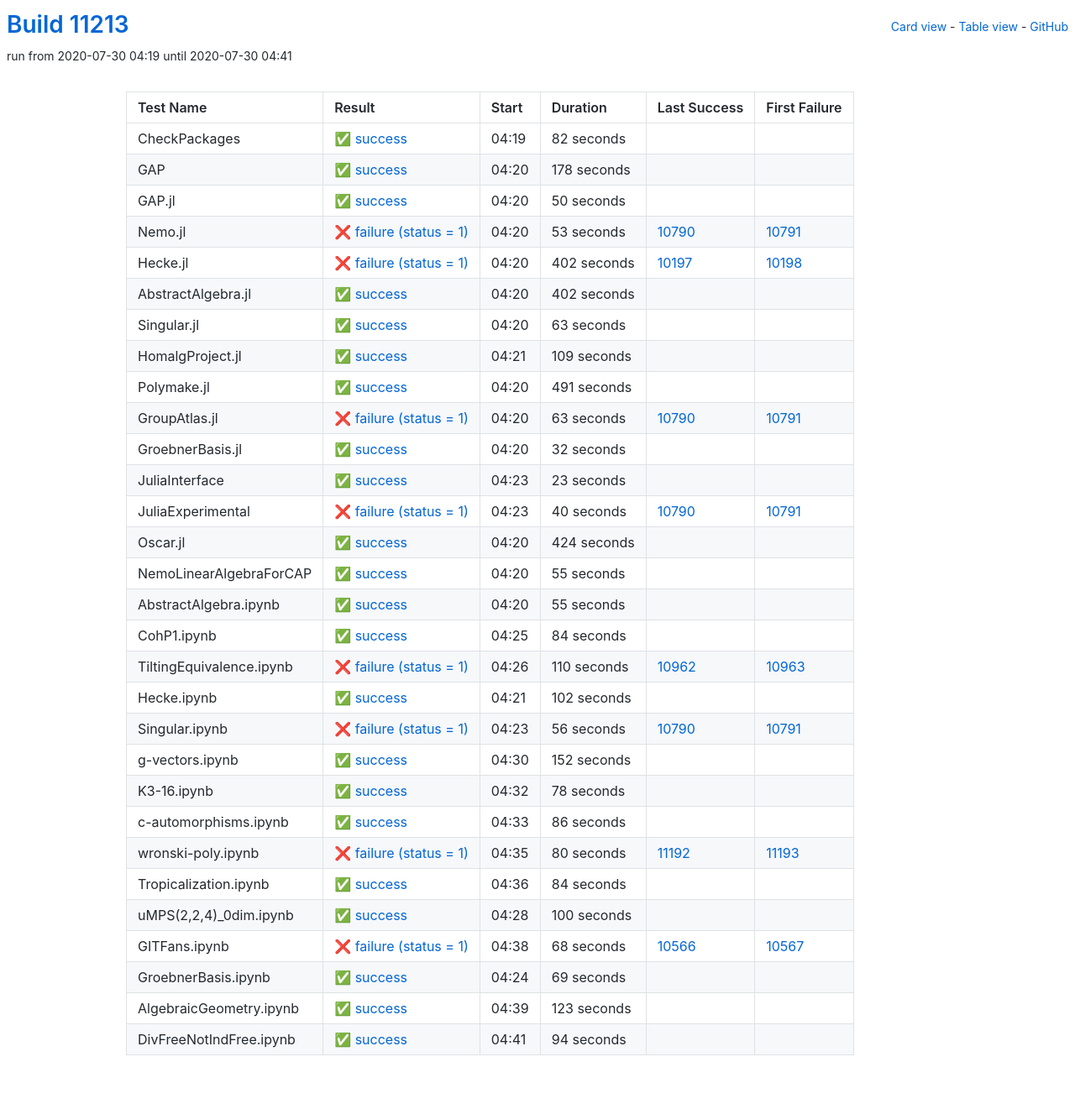
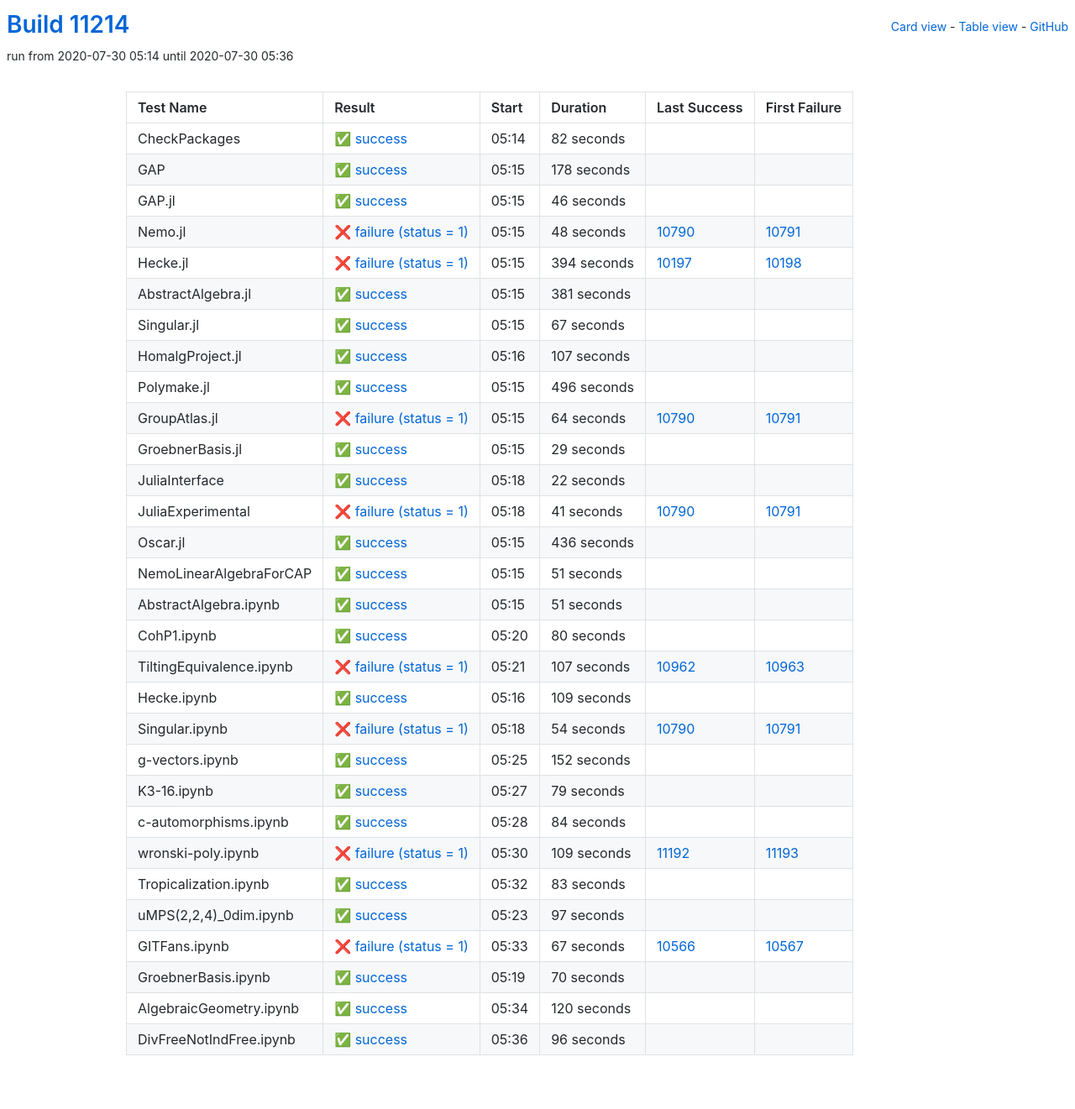
Before and after one commit to oscar-system/oscar-ci-status, a Jekyll site: the page built from table.html, in a window 1280 px wide. Shown: the whole page at 84% size. Built offline with Jekyll 4.4.1, drawn with Linux system fonts in a browser that asks for light colours.

Commit message:
Build #11214

```diff
--- a/_data/ci.yml
+++ b/_data/ci.yml
@@ -1,6 +1,6 @@
 ---
-build: 11213
-build_url: https://oscarci.mathematik.uni-kl.de/job/oscar/11213/
+build: 11214
+build_url: https://oscarci.mathematik.uni-kl.de/job/oscar/11214/
 job: oscar
 organization: oscar-system
 repo: oscar-ci-status
@@ -8,8 +8,8 @@
 tests:
 - name: CheckPackages
   id: checkpackages
-  log: https://oscarci.mathematik.uni-kl.de/job/oscar/11213/artifact/logs/build-11213/CheckPackages.log
-  start: 2020-07-30 04:19
+  log: https://oscarci.mathematik.uni-kl.de/job/oscar/11214/artifact/logs/build-11214/CheckPackages.log
+  start: 2020-07-30 05:14
   success: true
   exitcode: 0
   status: success
@@ -20,8 +20,8 @@
   first_failure_url:
 - name: GAP
   id: gap
-  log: https://oscarci.mathematik.uni-kl.de/job/oscar/11213/artifact/logs/build-11213/GAP.log
-  start: 2020-07-30 04:20
+  log: https://oscarci.mathematik.uni-kl.de/job/oscar/11214/artifact/logs/build-11214/GAP.log
+  start: 2020-07-30 05:15
   success: true
   exitcode: 0
   status: success
@@ -32,68 +32,200 @@
   first_failure_url:
 - name: GAP.jl
   id: gap-jl
-  log: https://oscarci.mathematik.uni-kl.de/job/oscar/11213/artifact/logs/build-11213/GAP.jl.log
-  start: 2020-07-30 04:20
+  log: https://oscarci.mathematik.uni-kl.de/job/oscar/11214/artifact/logs/build-11214/GAP.jl.log
+  start: 2020-07-30 05:15
   success: true
   exitcode: 0
   status: success
-  duration: 50
+  duration: 46
   last_success: false
   last_success_url:
   first_failure: false
   first_failure_url:
 - name: Nemo.jl
   id: nemo-jl
-  log: https://oscarci.mathematik.uni-kl.de/job/oscar/11213/artifact/logs/build-11213/Nemo.jl.log
-  start: 2020-07-30 04:20
+  log: https://oscarci.mathematik.uni-kl.de/job/oscar/11214/artifact/logs/build-11214/Nemo.jl.log
+  start: 2020-07-30 05:15
   success: false
   exitcode: 1
   status: failure
-  duration: 53
+  duration: 48
   last_success: 10790
   last_success_url: https://oscarci.mathematik.uni-kl.de/job/oscar/10790/
   first_failure: 10791
   first_failure_url: https://oscarci.mathematik.uni-kl.de/job/oscar/10791/
 - name: Hecke.jl
   id: hecke-jl
-  log: https://oscarci.mathematik.uni-kl.de/job/oscar/11213/artifact/logs/build-11213/Hecke.jl.log
-  start: 2020-07-30 04:20
+  log: https://oscarci.mathematik.uni-kl.de/job/oscar/11214/artifact/logs/build-11214/Hecke.jl.log
+  start: 2020-07-30 05:15
   success: false
   exitcode: 1
   status: failure
-  duration: 402
+  duration: 394
   last_success: 10197
   last_success_url: https://oscarci.mathematik.uni-kl.de/job/oscar/10197/
   first_failure: 10198
   first_failure_url: https://oscarci.mathematik.uni-kl.de/job/oscar/10198/
 - name: AbstractAlgebra.jl
   id: abstractalgebra-jl
-  log: https://oscarci.mathematik.uni-kl.de/job/oscar/11213/artifact/logs/build-11213/AbstractAlgebra.jl.log
-  start: 2020-07-30 04:20
+  log: https://oscarci.mathematik.uni-kl.de/job/oscar/11214/artifact/logs/build-11214/AbstractAlgebra.jl.log
+  start: 2020-07-30 05:15
   success: true
   exitcode: 0
   status: success
-  duration: 402
+  duration: 381
   last_success: false
   last_success_url:
   first_failure: false
   first_failure_url:
 - name: Singular.jl
   id: singular-jl
-  log: https://oscarci.mathematik.uni-kl.de/job/oscar/11213/artifact/logs/build-11213/Singular.jl.log
-  start: 2020-07-30 04:20
+  log: https://oscarci.mathematik.uni-kl.de/job/oscar/11214/artifact/logs/build-11214/Singular.jl.log
+  start: 2020-07-30 05:15
   success: true
   exitcode: 0
   status: success
-  duration: 63
+  duration: 67
   last_success: false
   last_success_url:
   first_failure: false
   first_failure_url:
 - name: HomalgProject.jl
   id: homalgproject-jl
-  log: https://oscarci.mathematik.uni-kl.de/job/oscar/11213/artifact/logs/build-11213/HomalgProject.jl.log
-  start: 2020-07-30 04:21
+  log: https://oscarci.mathematik.uni-kl.de/job/oscar/11214/artifact/logs/build-11214/HomalgProject.jl.log
+  start: 2020-07-30 05:16
+  success: true
+  exitcode: 0
+  status: success
+  duration: 107
+  last_success: false
+  last_success_url:
+  first_failure: false
+  first_failure_url:
+- name: Polymake.jl
+  id: polymake-jl
+  log: https://oscarci.mathematik.uni-kl.de/job/oscar/11214/artifact/logs/build-11214/Polymake.jl.log
+  start: 2020-07-30 05:15
+  success: true
+  exitcode: 0
+  status: success
+  duration: 496
+  last_success: false
+  last_success_url:
+  first_failure: false
+  first_failure_url:
+- name: GroupAtlas.jl
+  id: groupatlas-jl
+  log: https://oscarci.mathematik.uni-kl.de/job/oscar/11214/artifact/logs/build-11214/GroupAtlas.jl.log
+  start: 2020-07-30 05:15
+  success: false
+  exitcode: 1
+  status: failure
+  duration: 64
+  last_success: 10790
+  last_success_url: https://oscarci.mathematik.uni-kl.de/job/oscar/10790/
+  first_failure: 10791
+  first_failure_url: https://oscarci.mathematik.uni-kl.de/job/oscar/10791/
+- name: GroebnerBasis.jl
+  id: groebnerbasis-jl
+  log: https://oscarci.mathematik.uni-kl.de/job/oscar/11214/artifact/logs/build-11214/GroebnerBasis.jl.log
+  start: 2020-07-30 05:15
+  success: true
+  exitcode: 0
+  status: success
+  duration: 29
+  last_success: false
+  last_success_url:
+  first_failure: false
+  first_failure_url:
+- name: JuliaInterface
+  id: juliainterface
+  log: https://oscarci.mathematik.uni-kl.de/job/oscar/11214/artifact/logs/build-11214/JuliaInterface.log
+  start: 2020-07-30 05:18
+  success: true
+  exitcode: 0
+  status: success
+  duration: 22
+  last_success: false
+  last_success_url:
+  first_failure: false
+  first_failure_url:
+- name: JuliaExperimental
+  id: juliaexperimental
+  log: https://oscarci.mathematik.uni-kl.de/job/oscar/11214/artifact/logs/build-11214/JuliaExperimental.log
+  start: 2020-07-30 05:18
+  success: false
+  exitcode: 1
+  status: failure
+  duration: 41
+  last_success: 10790
+  last_success_url: https://oscarci.mathematik.uni-kl.de/job/oscar/10790/
+  first_failure: 10791
+  first_failure_url: https://oscarci.mathematik.uni-kl.de/job/oscar/10791/
+- name: Oscar.jl
+  id: oscar-jl
+  log: https://oscarci.mathematik.uni-kl.de/job/oscar/11214/artifact/logs/build-11214/Oscar.jl.log
+  start: 2020-07-30 05:15
+  success: true
+  exitcode: 0
+  status: success
+  duration: 436
+  last_success: false
+  last_success_url:
+  first_failure: false
+  first_failure_url:
+- name: NemoLinearAlgebraForCAP
+  id: nemolinearalgebraforcap
+  log: https://oscarci.mathematik.uni-kl.de/job/oscar/11214/artifact/logs/build-11214/NemoLinearAlgebraForCAP.log
+  start: 2020-07-30 05:15
+  success: true
+  exitcode: 0
+  status: success
+  duration: 51
+  last_success: false
+  last_success_url:
+  first_failure: false
+  first_failure_url:
+- name: AbstractAlgebra.ipynb
+  id: abstractalgebra-ipynb
+  log: https://oscarci.mathematik.uni-kl.de/job/oscar/11214/artifact/logs/build-11214/AbstractAlgebra.ipynb.log
+  start: 2020-07-30 05:15
+  success: true
+  exitcode: 0
+  status: success
+  duration: 51
+  last_success: false
+  last_success_url:
+  first_failure: false
+  first_failure_url:
+- name: CohP1.ipynb
+  id: cohp1-ipynb
+  log: https://oscarci.mathematik.uni-kl.de/job/oscar/11214/artifact/logs/build-11214/CohP1.ipynb.log
+  start: 2020-07-30 05:20
+  success: true
+  exitcode: 0
+  status: success
+  duration: 80
+  last_success: false
+  last_success_url:
+  first_failure: false
+  first_failure_url:
+- name: TiltingEquivalence.ipynb
+  id: tiltingequivalence-ipynb
+  log: https://oscarci.mathematik.uni-kl.de/job/oscar/11214/artifact/logs/build-11214/TiltingEquivalence.ipynb.log
+  start: 2020-07-30 05:21
+  success: false
+  exitcode: 1
+  status: failure
+  duration: 107
+  last_success: 10962
+  last_success_url: https://oscarci.mathematik.uni-kl.de/job/oscar/10962/
+  first_failure: 10963
+  first_failure_url: https://oscarci.mathematik.uni-kl.de/job/oscar/10963/
+- name: Hecke.ipynb
+  id: hecke-ipynb
+  log: https://oscarci.mathematik.uni-kl.de/job/oscar/11214/artifact/logs/build-11214/Hecke.ipynb.log
+  start: 2020-07-30 05:16
   success: true
   exitcode: 0
   status: success
@@ -102,154 +234,22 @@
   last_success_url:
   first_failure: false
   first_failure_url:
-- name: Polymake.jl
-  id: polymake-jl
-  log: https://oscarci.mathematik.uni-kl.de/job/oscar/11213/artifact/logs/build-11213/Polymake.jl.log
-  start: 2020-07-30 04:20
-  success: true
-  exitcode: 0
-  status: success
-  duration: 491
-  last_success: false
-  last_success_url:
-  first_failure: false
-  first_failure_url:
-- name: GroupAtlas.jl
-  id: groupatlas-jl
-  log: https://oscarci.mathematik.uni-kl.de/job/oscar/11213/artifact/logs/build-11213/GroupAtlas.jl.log
-  start: 2020-07-30 04:20
+- name: Singular.ipynb
+  id: singular-ipynb
+  log: https://oscarci.mathematik.uni-kl.de/job/oscar/11214/artifact/logs/build-11214/Singular.ipynb.log
+  start: 2020-07-30 05:18
   success: false
   exitcode: 1
   status: failure
-  duration: 63
-  last_success: 10790
-  last_success_url: https://oscarci.mathematik.uni-kl.de/job/oscar/10790/
-  first_failure: 10791
-  first_failure_url: https://oscarci.mathematik.uni-kl.de/job/oscar/10791/
-- name: GroebnerBasis.jl
-  id: groebnerbasis-jl
-  log: https://oscarci.mathematik.uni-kl.de/job/oscar/11213/artifact/logs/build-11213/GroebnerBasis.jl.log
-  start: 2020-07-30 04:20
-  success: true
-  exitcode: 0
-  status: success
-  duration: 32
-  last_success: false
-  last_success_url:
-  first_failure: false
-  first_failure_url:
-- name: JuliaInterface
-  id: juliainterface
-  log: https://oscarci.mathematik.uni-kl.de/job/oscar/11213/artifact/logs/build-11213/JuliaInterface.log
-  start: 2020-07-30 04:23
-  success: true
-  exitcode: 0
-  status: success
-  duration: 23
-  last_success: false
-  last_success_url:
-  first_failure: false
-  first_failure_url:
-- name: JuliaExperimental
-  id: juliaexperimental
-  log: https://oscarci.mathematik.uni-kl.de/job/oscar/11213/artifact/logs/build-11213/JuliaExperimental.log
-  start: 2020-07-30 04:23
-  success: false
-  exitcode: 1
-  status: failure
-  duration: 40
-  last_success: 10790
-  last_success_url: https://oscarci.mathematik.uni-kl.de/job/oscar/10790/
-  first_failure: 10791
-  first_failure_url: https://oscarci.mathematik.uni-kl.de/job/oscar/10791/
-- name: Oscar.jl
-  id: oscar-jl
-  log: https://oscarci.mathematik.uni-kl.de/job/oscar/11213/artifact/logs/build-11213/Oscar.jl.log
-  start: 2020-07-30 04:20
-  success: true
-  exitcode: 0
-  status: success
-  duration: 424
-  last_success: false
-  last_success_url:
-  first_failure: false
-  first_failure_url:
-- name: NemoLinearAlgebraForCAP
-  id: nemolinearalgebraforcap
-  log: https://oscarci.mathematik.uni-kl.de/job/oscar/11213/artifact/logs/build-11213/NemoLinearAlgebraForCAP.log
-  start: 2020-07-30 04:20
-  success: true
-  exitcode: 0
-  status: success
-  duration: 55
-  last_success: false
-  last_success_url:
-  first_failure: false
-  first_failure_url:
-- name: AbstractAlgebra.ipynb
-  id: abstractalgebra-ipynb
-  log: https://oscarci.mathematik.uni-kl.de/job/oscar/11213/artifact/logs/build-11213/AbstractAlgebra.ipynb.log
-  start: 2020-07-30 04:20
-  success: true
-  exitcode: 0
-  status: success
-  duration: 55
-  last_success: false
-  last_success_url:
-  first_failure: false
-  first_failure_url:
-- name: CohP1.ipynb
-  id: cohp1-ipynb
-  log: https://oscarci.mathematik.uni-kl.de/job/oscar/11213/artifact/logs/build-11213/CohP1.ipynb.log
-  start: 2020-07-30 04:25
-  success: true
-  exitcode: 0
-  status: success
-  duration: 84
-  last_success: false
-  last_success_url:
-  first_failure: false
-  first_failure_url:
-- name: TiltingEquivalence.ipynb
-  id: tiltingequivalence-ipynb
-  log: https://oscarci.mathematik.uni-kl.de/job/oscar/11213/artifact/logs/build-11213/TiltingEquivalence.ipynb.log
-  start: 2020-07-30 04:26
-  success: false
-  exitcode: 1
-  status: failure
-  duration: 110
-  last_success: 10962
-  last_success_url: https://oscarci.mathematik.uni-kl.de/job/oscar/10962/
-  first_failure: 10963
-  first_failure_url: https://oscarci.mathematik.uni-kl.de/job/oscar/10963/
-- name: Hecke.ipynb
-  id: hecke-ipynb
-  log: https://oscarci.mathematik.uni-kl.de/job/oscar/11213/artifact/logs/build-11213/Hecke.ipynb.log
-  start: 2020-07-30 04:21
-  success: true
-  exitcode: 0
-  status: success
-  duration: 102
-  last_success: false
-  last_success_url:
-  first_failure: false
-  first_failure_url:
-- name: Singular.ipynb
-  id: singular-ipynb
-  log: https://oscarci.mathematik.uni-kl.de/job/oscar/11213/artifact/logs/build-11213/Singular.ipynb.log
-  start: 2020-07-30 04:23
-  success: false
-  exitcode: 1
-  status: failure
-  duration: 56
+  duration: 54
   last_success: 10790
   last_success_url: https://oscarci.mathematik.uni-kl.de/job/oscar/10790/
   first_failure: 10791
   first_failure_url: https://oscarci.mathematik.uni-kl.de/job/oscar/10791/
 - name: g-vectors.ipynb
   id: g-vectors-ipynb
-  log: https://oscarci.mathematik.uni-kl.de/job/oscar/11213/artifact/logs/build-11213/g-vectors.ipynb.log
-  start: 2020-07-30 04:30
+  log: https://oscarci.mathematik.uni-kl.de/job/oscar/11214/artifact/logs/build-11214/g-vectors.ipynb.log
+  start: 2020-07-30 05:25
   success: true
   exitcode: 0
   status: success
@@ -260,44 +260,20 @@
   first_failure_url:
 - name: K3-16.ipynb
   id: k3-16-ipynb
-  log: https://oscarci.mathematik.uni-kl.de/job/oscar/11213/artifact/logs/build-11213/K3-16.ipynb.log
-  start: 2020-07-30 04:32
+  log: https://oscarci.mathematik.uni-kl.de/job/oscar/11214/artifact/logs/build-11214/K3-16.ipynb.log
+  start: 2020-07-30 05:27
   success: true
   exitcode: 0
   status: success
-  duration: 78
+  duration: 79
   last_success: false
   last_success_url:
   first_failure: false
   first_failure_url:
 - name: c-automorphisms.ipynb
   id: c-automorphisms-ipynb
-  log: https://oscarci.mathematik.uni-kl.de/job/oscar/11213/artifact/logs/build-11213/c-automorphisms.ipynb.log
-  start: 2020-07-30 04:33
-  success: true
-  exitcode: 0
-  status: success
-  duration: 86
-  last_success: false
-  last_success_url:
-  first_failure: false
-  first_failure_url:
-- name: wronski-poly.ipynb
-  id: wronski-poly-ipynb
-  log: https://oscarci.mathematik.uni-kl.de/job/oscar/11213/artifact/logs/build-11213/wronski-poly.ipynb.log
-  start: 2020-07-30 04:35
-  success: false
-  exitcode: 1
-  status: failure
-  duration: 80
-  last_success: 11192
-  last_success_url: https://oscarci.mathematik.uni-kl.de/job/oscar/11192/
-  first_failure: 11193
-  first_failure_url: https://oscarci.mathematik.uni-kl.de/job/oscar/11193/
-- name: Tropicalization.ipynb
-  id: tropicalization-ipynb
-  log: https://oscarci.mathematik.uni-kl.de/job/oscar/11213/artifact/logs/build-11213/Tropicalization.ipynb.log
-  start: 2020-07-30 04:36
+  log: https://oscarci.mathematik.uni-kl.de/job/oscar/11214/artifact/logs/build-11214/c-automorphisms.ipynb.log
+  start: 2020-07-30 05:28
   success: true
   exitcode: 0
   status: success
@@ -306,62 +282,86 @@
   last_success_url:
   first_failure: false
   first_failure_url:
-- name: uMPS(2,2,4)_0dim.ipynb
-  id: umps-2-2-4-0dim-ipynb
-  log: https://oscarci.mathematik.uni-kl.de/job/oscar/11213/artifact/logs/build-11213/uMPS-2-2-4-_0dim.ipynb.log
-  start: 2020-07-30 04:28
+- name: wronski-poly.ipynb
+  id: wronski-poly-ipynb
+  log: https://oscarci.mathematik.uni-kl.de/job/oscar/11214/artifact/logs/build-11214/wronski-poly.ipynb.log
+  start: 2020-07-30 05:30
+  success: false
+  exitcode: 1
+  status: failure
+  duration: 109
+  last_success: 11192
+  last_success_url: https://oscarci.mathematik.uni-kl.de/job/oscar/11192/
+  first_failure: 11193
+  first_failure_url: https://oscarci.mathematik.uni-kl.de/job/oscar/11193/
+- name: Tropicalization.ipynb
+  id: tropicalization-ipynb
+  log: https://oscarci.mathematik.uni-kl.de/job/oscar/11214/artifact/logs/build-11214/Tropicalization.ipynb.log
+  start: 2020-07-30 05:32
   success: true
   exitcode: 0
   status: success
-  duration: 100
+  duration: 83
+  last_success: false
+  last_success_url:
+  first_failure: false
+  first_failure_url:
+- name: uMPS(2,2,4)_0dim.ipynb
+  id: umps-2-2-4-0dim-ipynb
+  log: https://oscarci.mathematik.uni-kl.de/job/oscar/11214/artifact/logs/build-11214/uMPS-2-2-4-_0dim.ipynb.log
+  start: 2020-07-30 05:23
+  success: true
+  exitcode: 0
+  status: success
+  duration: 97
   last_success: false
   last_success_url:
   first_failure: false
   first_failure_url:
 - name: GITFans.ipynb
   id: gitfans-ipynb
-  log: https://oscarci.mathematik.uni-kl.de/job/oscar/11213/artifact/logs/build-11213/GITFans.ipynb.log
-  start: 2020-07-30 04:38
+  log: https://oscarci.mathematik.uni-kl.de/job/oscar/11214/artifact/logs/build-11214/GITFans.ipynb.log
+  start: 2020-07-30 05:33
   success: false
   exitcode: 1
   status: failure
-  duration: 68
+  duration: 67
   last_success: 10566
   last_success_url: https://oscarci.mathematik.uni-kl.de/job/oscar/10566/
   first_failure: 10567
   first_failure_url: https://oscarci.mathematik.uni-kl.de/job/oscar/10567/
 - name: GroebnerBasis.ipynb
   id: groebnerbasis-ipynb
-  log: https://oscarci.mathematik.uni-kl.de/job/oscar/11213/artifact/logs/build-11213/GroebnerBasis.ipynb.log
-  start: 2020-07-30 04:24
+  log: https://oscarci.mathematik.uni-kl.de/job/oscar/11214/artifact/logs/build-11214/GroebnerBasis.ipynb.log
+  start: 2020-07-30 05:19
   success: true
   exitcode: 0
   status: success
-  duration: 69
+  duration: 70
   last_success: false
   last_success_url:
   first_failure: false
   first_failure_url:
 - name: AlgebraicGeometry.ipynb
   id: algebraicgeometry-ipynb
-  log: https://oscarci.mathematik.uni-kl.de/job/oscar/11213/artifact/logs/build-11213/AlgebraicGeometry.ipynb.log
-  start: 2020-07-30 04:39
+  log: https://oscarci.mathematik.uni-kl.de/job/oscar/11214/artifact/logs/build-11214/AlgebraicGeometry.ipynb.log
+  start: 2020-07-30 05:34
   success: true
   exitcode: 0
   status: success
-  duration: 123
+  duration: 120
   last_success: false
   last_success_url:
   first_failure: false
   first_failure_url:
 - name: DivFreeNotIndFree.ipynb
   id: divfreenotindfree-ipynb
-  log: https://oscarci.mathematik.uni-kl.de/job/oscar/11213/artifact/logs/build-11213/DivFreeNotIndFree.ipynb.log
-  start: 2020-07-30 04:41
+  log: https://oscarci.mathematik.uni-kl.de/job/oscar/11214/artifact/logs/build-11214/DivFreeNotIndFree.ipynb.log
+  start: 2020-07-30 05:36
   success: true
   exitcode: 0
   status: success
-  duration: 94
+  duration: 96
   last_success: false
   last_success_url:
   first_failure: false
```
Also changed, not shown: README.md.
